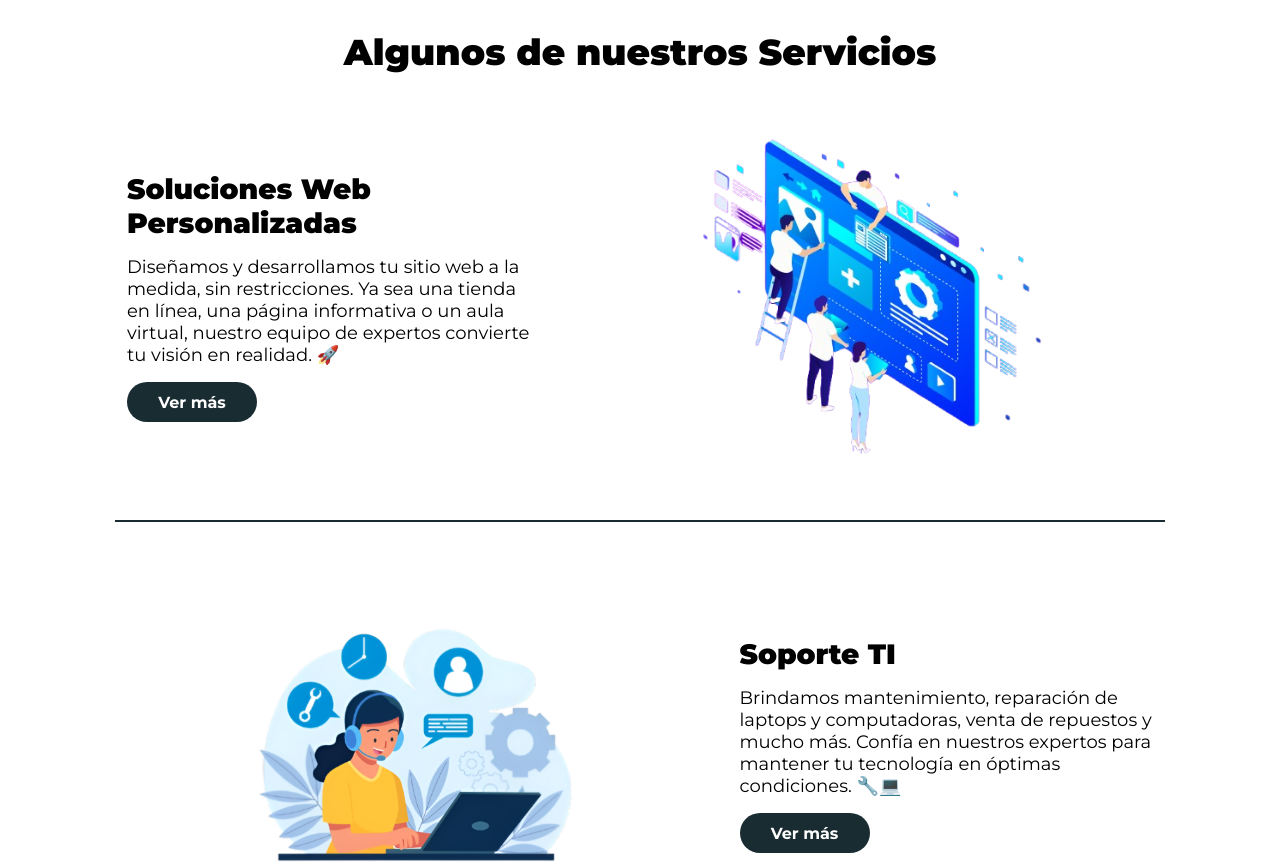
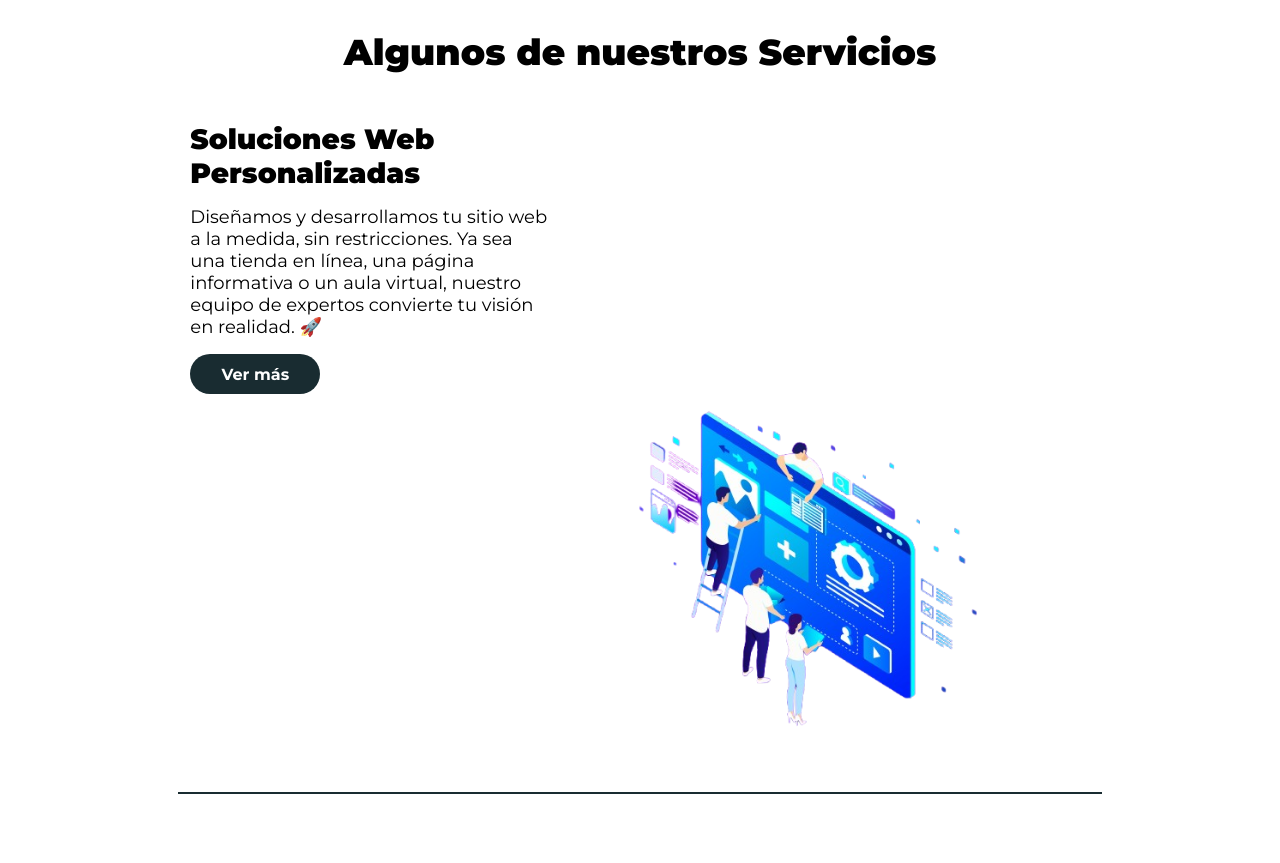
Before and after one commit to NoLimitSolutionsTI/NLSolutionsWeb, a React (Vite) app: page / in a window 1280 px wide. Shown: the part 680-1543 px from the top of the page. Built offline with nearby package versions, Linux system fonts and the light colour scheme; what react-head would draw is missing.

Commit message:
Home - services

```diff
--- a/src/styles/HomePage/homePage.scss
+++ b/src/styles/HomePage/homePage.scss
@@ -9,6 +9,8 @@
     }
     .row{
         border-bottom: 2px solid main.$color-primary;
+        width: 90%;
+        margin: auto;
 
         .media-text{
             h3{
```
